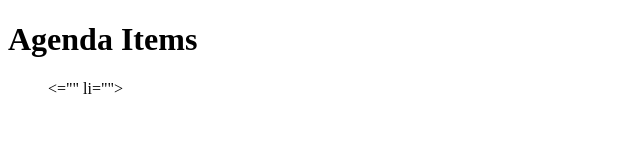
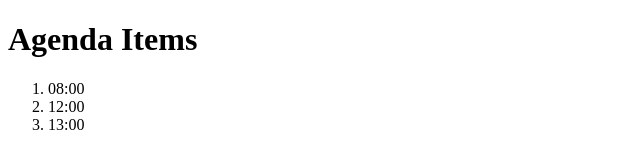
Before and after one commit to DanCanetti/agenda-parser, a plain HTML site: page index.html in a window 1280 px wide. Shown: the whole page, without its empty margins (0-640 px from the left). Drawn offline with nearby package versions, Linux system fonts and the light colour scheme.

Commit message:
Try response.data Start

```diff
--- a/index.html
+++ b/index.html
@@ -9,7 +9,7 @@
         <div id="agenda">
             <h1>{{ title }}</h1>
             <ol>
-                <li v-for="agendaItem in agendaItems"
+                <li v-for="agendaItem in agendaItems">
                     {{ agendaItem.Start }}
                 </li>
             </ol>
```
